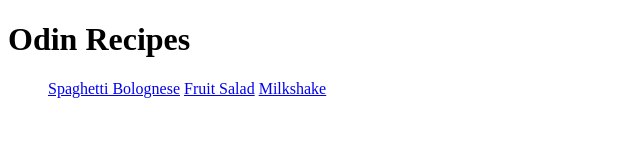
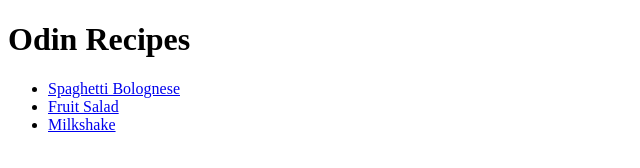
Before and after one commit to zacmdev/odin-recipes, a plain HTML site: page index.html in a window 1280 px wide. Shown: the whole page, without its empty margins (0-640 px from the left). Drawn offline with Linux system fonts and the light colour scheme.

Commit message:
Make recipes a list

```diff
--- a/index.html
+++ b/index.html
@@ -8,9 +8,9 @@
         <h1>Odin Recipes</h1>
 
         <ul>
-            <a href="./recipes/bolognese.html">Spaghetti Bolognese</a>
-            <a href="./recipes/fruit-salad.html">Fruit Salad</a>
-            <a href="./recipes/milkshake.html">Milkshake</a>
+            <li><a href="./recipes/bolognese.html">Spaghetti Bolognese</a></li>
+            <li><a href="./recipes/fruit-salad.html">Fruit Salad</a></li>
+            <li><a href="./recipes/milkshake.html">Milkshake</a></li>
         </ul>
     </body>
 </html>
```
